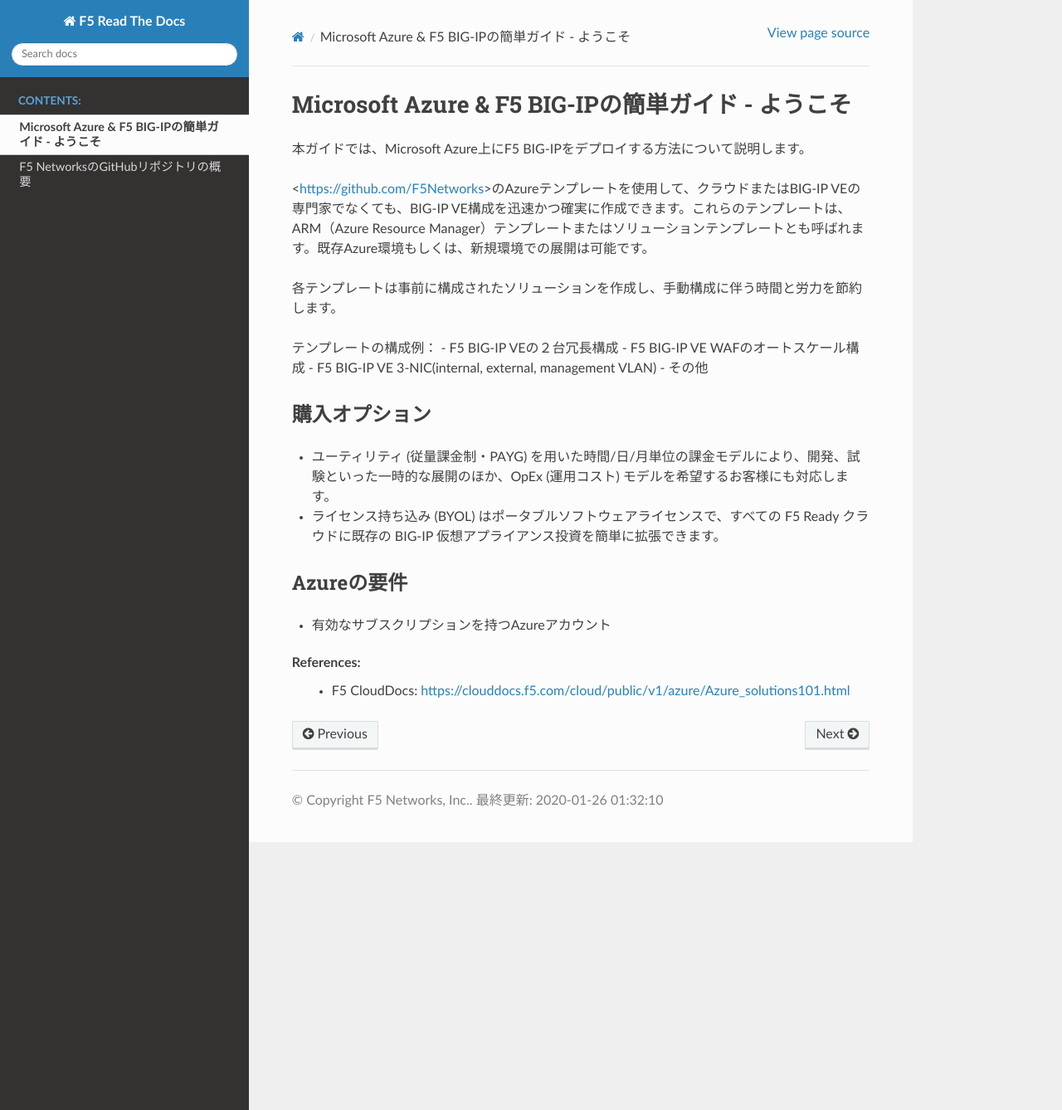
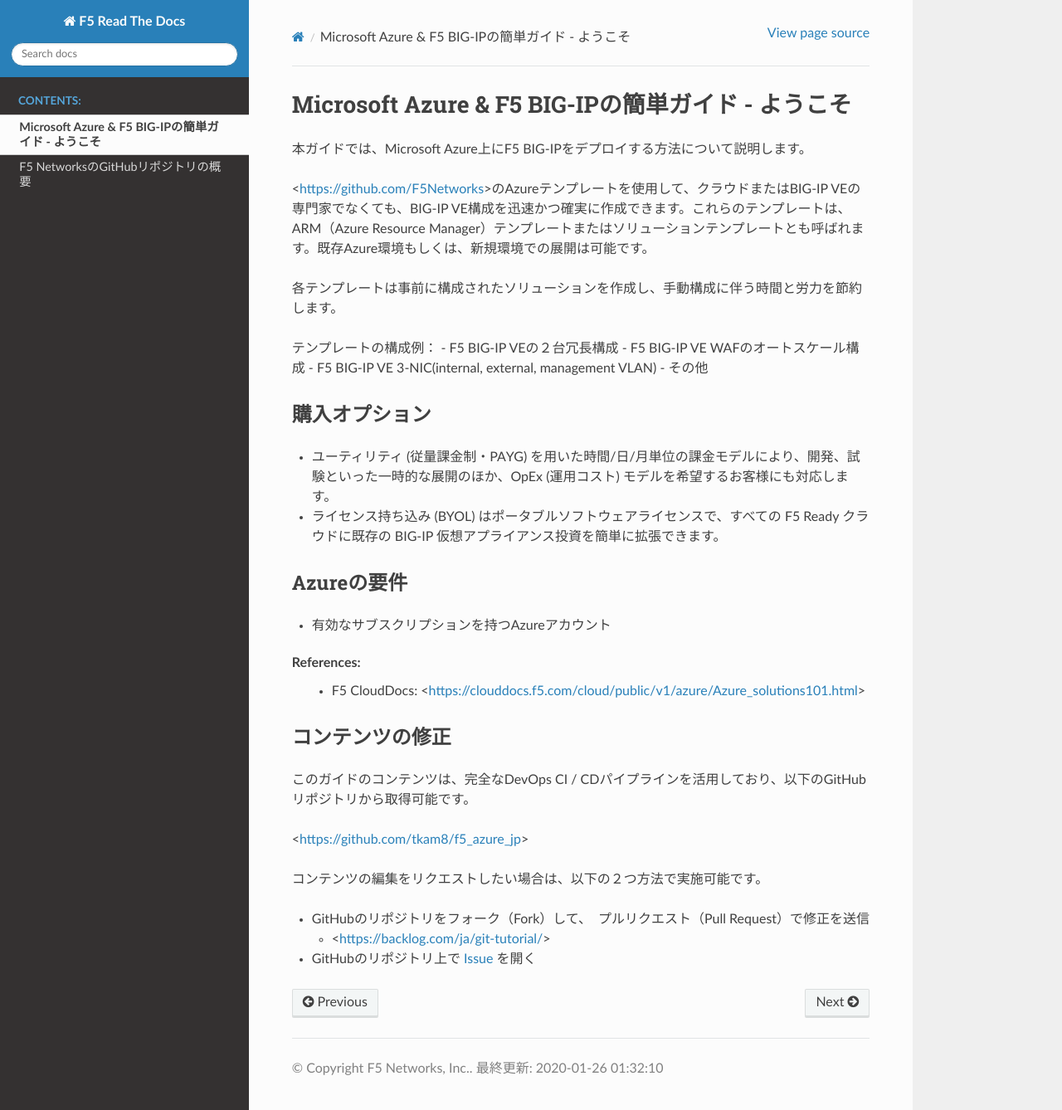
Before and after one commit to tkam8/f5_azure_jp, a Sphinx documentation site: the page built from docs/intro.rst, in a window 1280 px wide and 1338 px high. Shown: the whole window at 83% size. Built offline with Sphinx 7.4.7 and the Read the Docs theme 2.0.0, drawn with Linux system fonts in a browser that asks for light colours; pages that are not in the unit, such as notebooks, are missing from menus.

Commit message:
add github issue and PR instructions

```diff
--- a/docs/intro.rst
+++ b/docs/intro.rst
@@ -24,4 +24,18 @@
 - 有効なサブスクリプションを持つAzureアカウント
 
 References:
-  - F5 CloudDocs: https://clouddocs.f5.com/cloud/public/v1/azure/Azure_solutions101.html
+  - F5 CloudDocs: <https://clouddocs.f5.com/cloud/public/v1/azure/Azure_solutions101.html>
+
+コンテンツの修正
+-------------------
+このガイドのコンテンツは、完全なDevOps CI / CDパイプラインを活用しており、以下のGitHubリポジトリから取得可能です。
+
+<https://github.com/tkam8/f5_azure_jp>
+
+コンテンツの編集をリクエストしたい場合は、以下の２つ方法で実施可能です。
+
+- GitHubのリポジトリをフォーク（Fork）して、　プルリクエスト（Pull Request）で修正を送信
+
+  - <https://backlog.com/ja/git-tutorial/>
+
+- GitHubのリポジトリ上で `Issue <https://github.com/tkam8/f5_azure_jp/issues>`_ を開く
```
